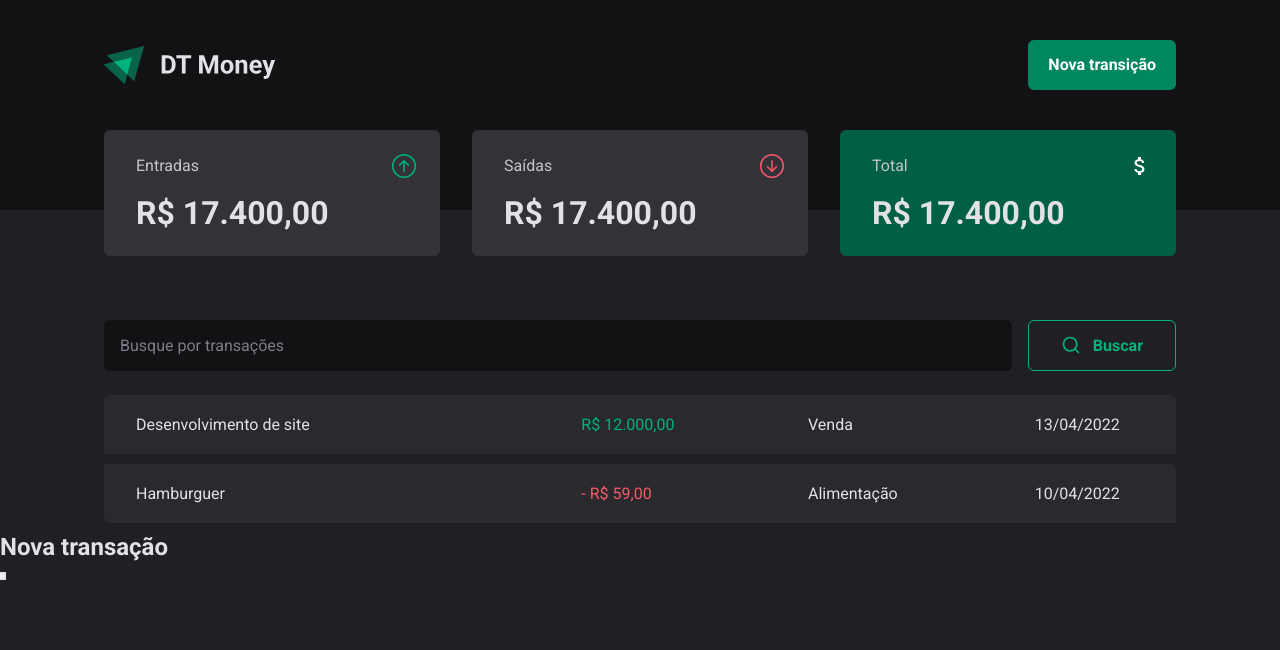
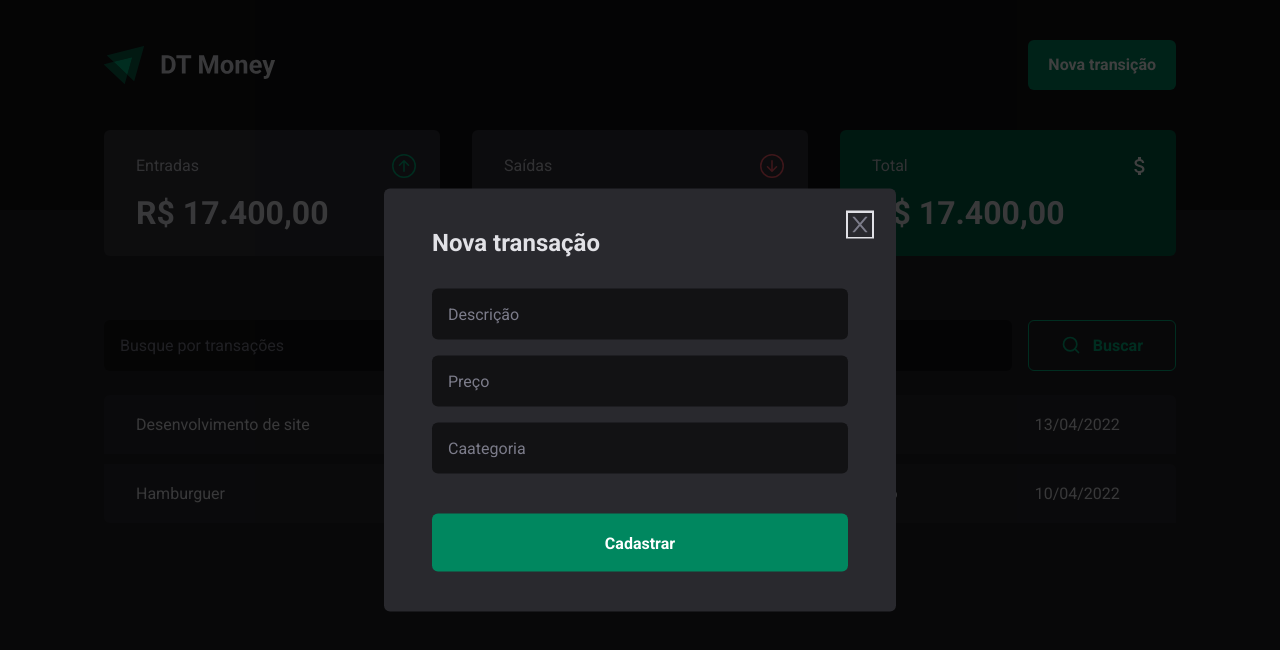
Before and after one commit to rebecaCaroba/FinanControl, a React (Vite) app: page / in a window 1280 px wide. Both pictures are taken after a click on the button "Nova transição". Shown: the top 650 px of the page. Built offline with nearby package versions, Linux system fonts and the light colour scheme.

Commit message:
Modal de nova transação

```diff
--- a/src/components/Header/index.tsx
+++ b/src/components/Header/index.tsx
@@ -1,6 +1,7 @@
 import { HeaderContainer, HeaderContent, NewTransactionButton } from "./style"
 import * as Dialog from '@radix-ui/react-dialog'
 import Logo  from '../../assets/Logo.svg'
+import { NewTransactionModal } from "../NewTransactionModal"
 
 export function Header(){
     return (
@@ -11,13 +12,7 @@
                     <Dialog.Trigger asChild>
                         <NewTransactionButton>Nova transição</NewTransactionButton>
                     </Dialog.Trigger>
-                    <Dialog.Portal>
-                        <Dialog.Overlay />
-                        <Dialog.Content>
-                            <Dialog.Title>Nova transação</Dialog.Title>
-                            <Dialog.Close />
-                        </Dialog.Content>
-                    </Dialog.Portal>
+                    <NewTransactionModal />
                 </Dialog.Root>
             </HeaderContent>
        </HeaderContainer>
--- /dev/null
+++ b/src/components/NewTransactionModal/index.tsx
@@ -0,0 +1,25 @@
+import * as Dialog from '@radix-ui/react-dialog'
+import { AiOutlineClose } from 'react-icons/ai'
+import { CloseButton, Content, Overlay } from './style'
+
+export function NewTransactionModal() {
+    return (
+        <Dialog.Portal>
+            <Overlay />
+            <Content>
+                <Dialog.Title>Nova transação</Dialog.Title>
+                <CloseButton>
+                    <AiOutlineClose size={24} />
+                </CloseButton>
+
+                <form>
+                    <input type="text" placeholder='Descrição' required/>
+                    <input type="text" placeholder='Preço' required/>
+                    <input type="text" placeholder='Caategoria' required/>
+
+                    <button type="submit">Cadastrar</button>
+                </form>
+            </Content>
+        </Dialog.Portal>
+    )
+}
--- /dev/null
+++ b/src/components/NewTransactionModal/style.ts
@@ -0,0 +1,73 @@
+import styled from "styled-components";
+import * as Dialog from '@radix-ui/react-dialog'
+
+
+export const Overlay = styled(Dialog.Overlay)`
+    position: fixed;
+    width: 100vw;
+    height: 100vh;
+    inset: 0;
+    background: rgba(0, 0, 0, 0.75);
+
+`
+
+export const Content = styled(Dialog.Content)`
+    min-width: 32rem;
+    border-radius: 6px;
+    padding: 2.5rem 3rem;
+    background: ${props => props.theme['gray-700']};
+
+    position: fixed;
+    top: 50%;
+    left: 50%;
+    transform: translate(-50%, -50%);
+
+    form {
+        margin-top: 2rem;
+        display: flex;
+        flex-direction: column;
+        gap: 1rem;
+    }
+
+    input {
+            border-radius: 6px;
+            border: 0;
+            background: ${props => props.theme['gray-900']};
+            color: ${props => props.theme['gray-300']};
+            padding: 1rem;
+
+            &::placeholder {
+                color: ${props => props.theme['gray-500']};
+            }
+        }
+
+    button[type="submit"] {
+        height: 58px;
+        border: 0;
+        background: ${props => props.theme['green-500']};
+        color: ${props => props.theme['white']};
+        border-radius: 6px;
+        font-weight: 700;
+        padding: 0 1.25rem;
+        margin-top: 1.5rem;
+        transition: background-color 0.2s;
+        cursor: pointer;
+
+        &:hover {
+            background: ${props => props.theme['green-300']};
+        }
+    }
+
+`
+
+export const CloseButton = styled(Dialog.Close)`
+    position: absolute;
+    top: 1.5rem;
+    right: 1.5rem;
+    line-height: 0;
+    border: 0;
+    background: transparent;
+    color:  ${props => props.theme['gray-500']};
+    cursor: pointer;
+
+`
```
